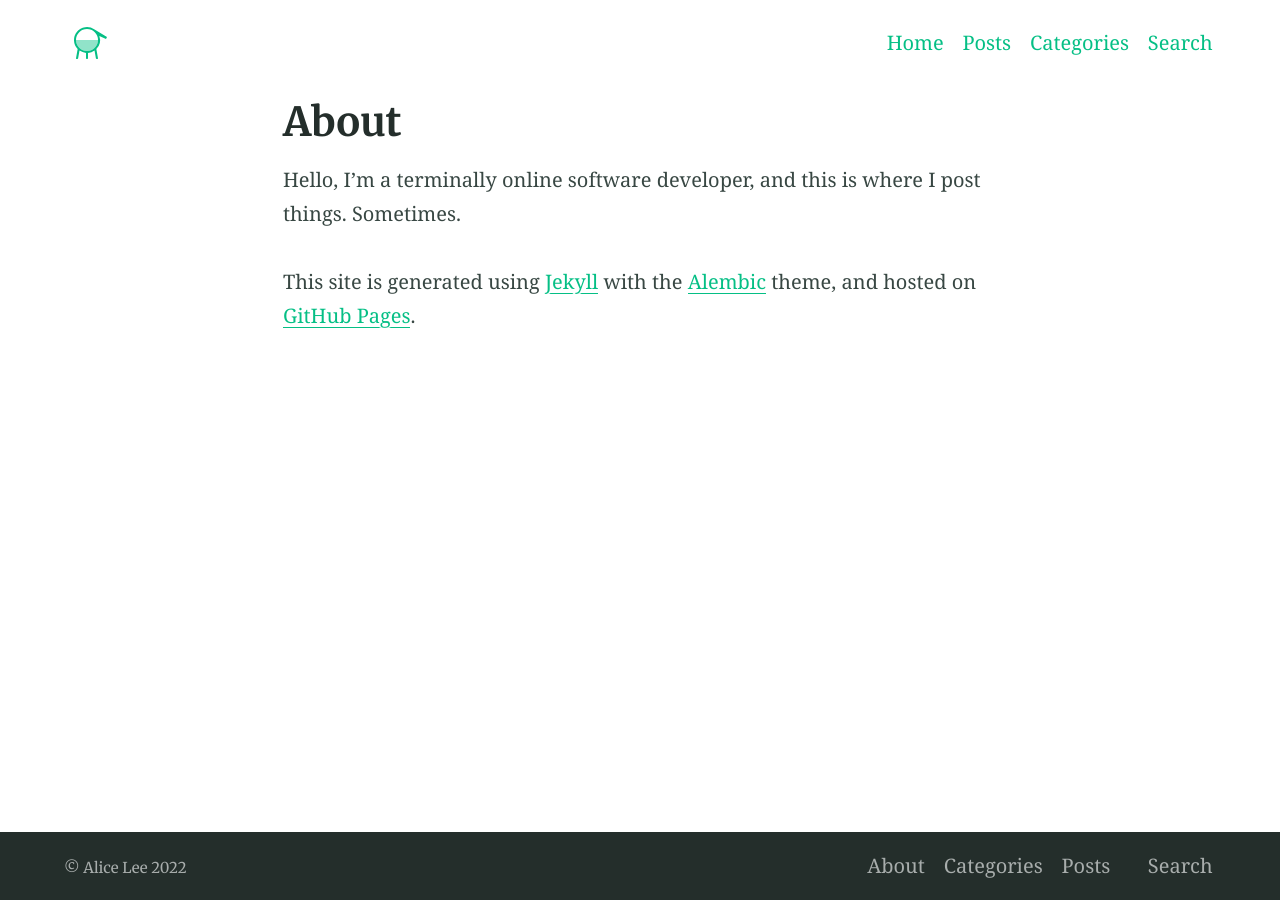
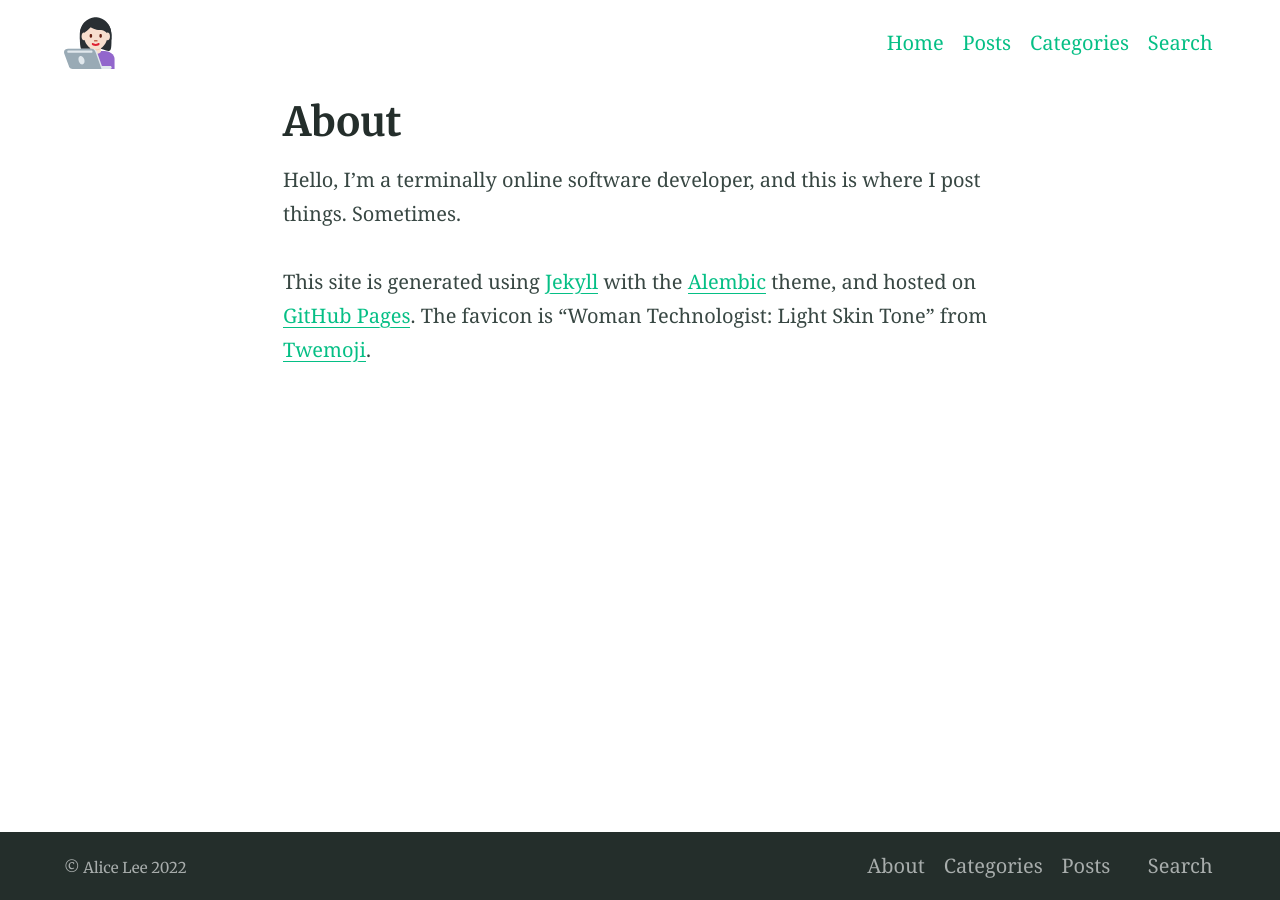
Before and after one commit to monotypical/monotypical.github.io, a Jekyll site: the page built from about.md, in a window 1280 px wide. Built offline with Jekyll 4.4.1, drawn with Linux system fonts in a browser that asks for light colours.

Commit message:
Update site icon

```diff
--- a/_config.yml
+++ b/_config.yml
@@ -18,6 +18,7 @@ exclude:
 - .jekyll-cache
 - .gitignore
 - CNAME
+- scripts/
 
 # 2. Installed Gems
 plugins:
--- a/about.md
+++ b/about.md
@@ -4,4 +4,4 @@ title: About
 
 Hello, I'm a terminally online software developer, and this is where I post things. Sometimes.
 
-This site is generated using [Jekyll](https://jekyllrb.com/) with the [Alembic](https://github.com/daviddarnes/alembic) theme, and hosted on [GitHub Pages](https://pages.github.com/).
+This site is generated using [Jekyll](https://jekyllrb.com/) with the [Alembic](https://github.com/daviddarnes/alembic) theme, and hosted on [GitHub Pages](https://pages.github.com/). The favicon is  "Woman Technologist: Light Skin Tone" from [Twemoji](https://twemoji.twitter.com/).
```
Also changed, not shown: assets/logos/logo.svg, assets/logos/logo@1024px.png, assets/logos/logo@120px.png, assets/logos/logo@144px.png, assets/logos/logo@16px.png, assets/logos/logo@180px.png, assets/logos/logo@32px.png, assets/logos/logo@512px.png, assets/logos/logo@96px.png, 1 other file.
